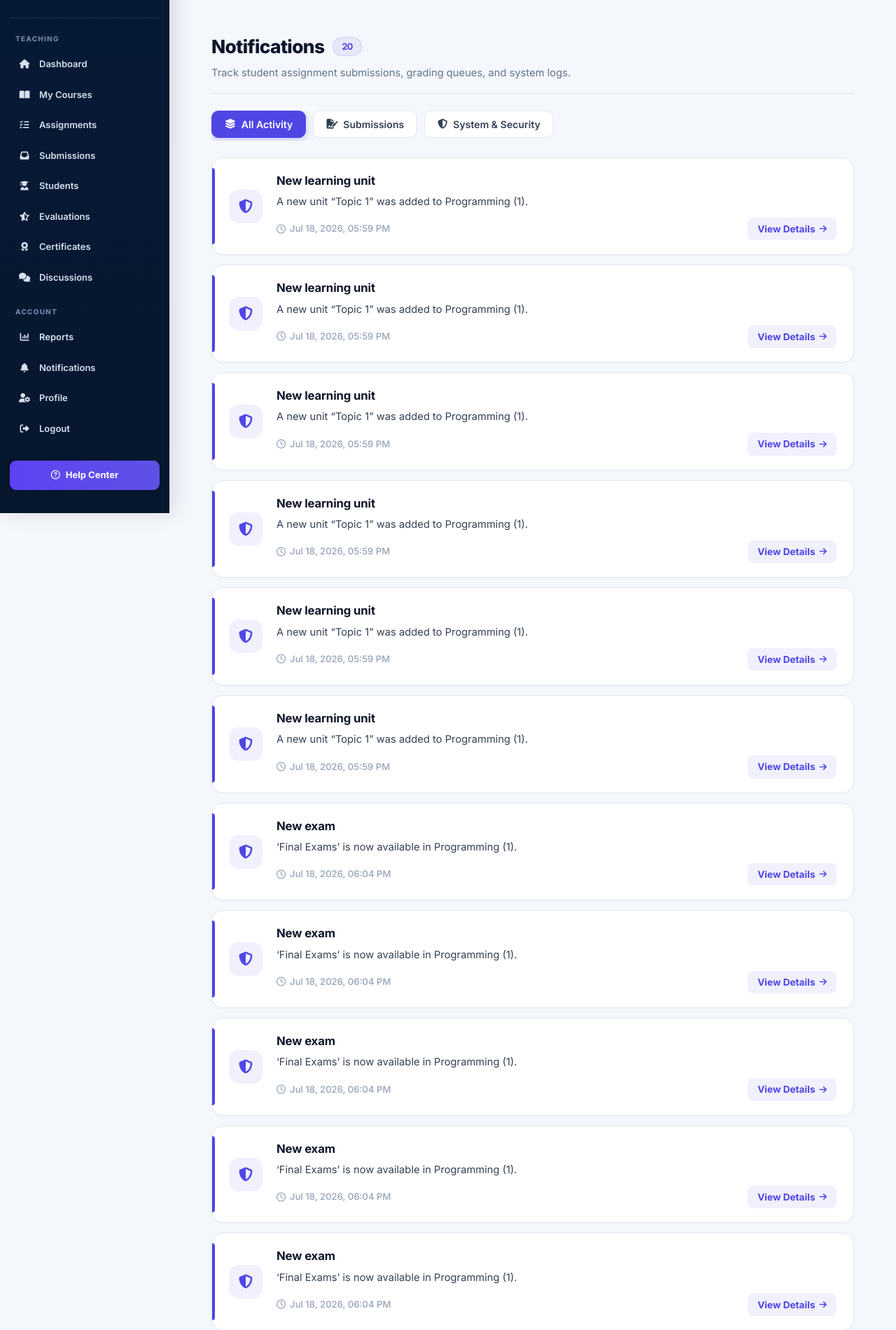
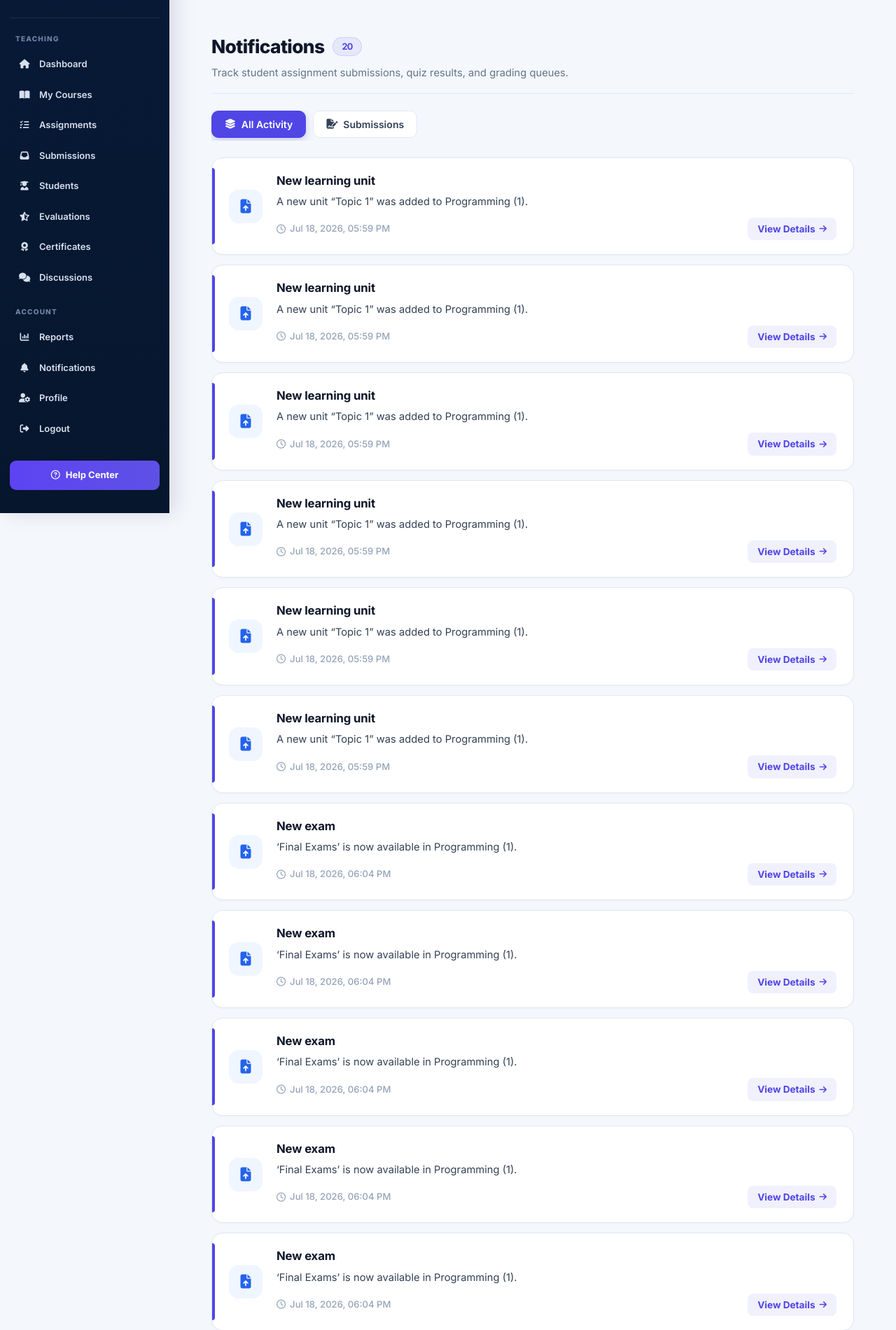
Before and after one commit to sanad-shat/Learnova-LMS-Platform, a Flask app: template ecms/app/templates/teacher/notifications.html in a window 1280 px wide. Shown: the part 67-1967 px from the top of the page at 70% size. Run offline with Flask 3, Linux system fonts and the light colour scheme; the template is opened without the code that fills it: values that come from a table or form of the project are taken from there, others are empty.

Commit message:
Update notifications.html

```diff
--- a/ecms/app/templates/teacher/notifications.html
+++ b/ecms/app/templates/teacher/notifications.html
@@ -21,9 +21,10 @@
     --warning-bg: #fffbeb;
     --warning-text: #d97706;
     --warning-border: #fde68a;
+    --purple-bg: #f5f3ff;
+    --purple-text: #7c3aed;
   }
 
-  /* إلغاء حصر العرض واستغلال كامل المساحة */
   .notifs-page-shell {
     width: 100% !important;
     max-width: 100% !important;
@@ -137,7 +138,7 @@
     border-color: #cbd5e1;
   }
 
-  /* Left Status Strip */
+  /* Left Status Indicator Strip */
   .notif-card-modern::before {
     content: '';
     position: absolute;
@@ -146,12 +147,6 @@
     bottom: 14px;
     width: 4px;
     border-radius: 0 4px 4px 0;
-  }
-
-  .notif-card-modern[data-category="submission"]::before {
-    background: #3b82f6;
-  }
-  .notif-card-modern[data-category="system"]::before {
     background: var(--primary);
   }
 
@@ -166,9 +161,8 @@
     flex-shrink: 0;
   }
 
+  .type-quiz { background: var(--purple-bg); color: var(--purple-text); }
   .type-submission { background: #eff6ff; color: #2563eb; }
-  .type-grade { background: var(--success-bg); color: var(--success-text); }
-  .type-system { background: var(--primary-soft); color: var(--primary); }
 
   .notif-content-area {
     flex: 1;
@@ -303,7 +297,7 @@
         Notifications
         <span class="notifs-count-pill">{{ notifications|length if notifications else 0 }}</span>
       </h1>
-      <p class="notifs-subtitle">Track student assignment submissions, grading queues, and system logs.</p>
+      <p class="notifs-subtitle">Track student assignment submissions, quiz results, and grading queues.</p>
     </div>
   </div>
 
@@ -314,25 +308,22 @@
     <button class="filter-tab-btn" onclick="filterNotifs('submission', this)">
       <i class="fa-solid fa-file-signature"></i> Submissions
     </button>
-    <button class="filter-tab-btn" onclick="filterNotifs('system', this)">
-      <i class="fa-solid fa-shield-halved"></i> System & Security
-    </button>
   </div>
 
   <div class="notifs-container">
     {% if notifications and notifications|length > 0 %}
       {% for notif in notifications %}
-        {% set is_sub = 'Submission' in notif.title %}
-        {% set is_grade = 'Graded' in notif.message or 'grade published' in notif.title|lower %}
+        {% set title_lower = notif.title|lower %}
+        {% set msg_lower = notif.message|lower %}
+        {% set is_quiz = 'quiz' in title_lower or 'quiz' in msg_lower %}
+        {% set is_graded = 'graded' in msg_lower or 'grade published' in title_lower %}
 
-        <div class="notif-card-modern" data-category="{{ 'submission' if is_sub else 'system' }}">
-          <div class="notif-avatar-circle {{ 'type-grade' if is_grade else ('type-submission' if is_sub else 'type-system') }}">
-            {% if is_grade %}
-              <i class="fa-solid fa-check-circle"></i>
-            {% elif is_sub %}
-              <i class="fa-solid fa-arrow-up-from-bracket"></i>
+        <div class="notif-card-modern" data-category="submission">
+          <div class="notif-avatar-circle {{ 'type-quiz' if is_quiz else 'type-submission' }}">
+            {% if is_quiz %}
+              <i class="fa-solid fa-clipboard-question"></i>
             {% else %}
-              <i class="fa-solid fa-shield-halved"></i>
+              <i class="fa-solid fa-file-arrow-up"></i>
             {% endif %}
           </div>
 
@@ -340,9 +331,9 @@
             <div class="notif-headline-row">
               <h3 class="notif-title-text">{{ notif.title }}</h3>
 
-              {% if 'Requires grading' in notif.message %}
+              {% if 'requires grading' in msg_lower %}
                 <span class="notif-badge-pill badge-requires-grading">Needs Grading</span>
-              {% elif is_grade %}
+              {% elif is_graded %}
                 <span class="notif-badge-pill badge-completed">Graded</span>
               {% endif %}
             </div>
@@ -380,7 +371,7 @@
 </div>
 
 <script>
-  // تحويل التوقيت تلقائياً وبدقة عالية حسب توقيت جهاز المستخدم
+  // تحويل التوقيت تلقائياً حسب توقيت جهاز المستخدم المحلي
   document.addEventListener("DOMContentLoaded", () => {
     document.querySelectorAll(".dynamic-time").forEach(el => {
       const isoStr = el.getAttribute("datetime");
```
